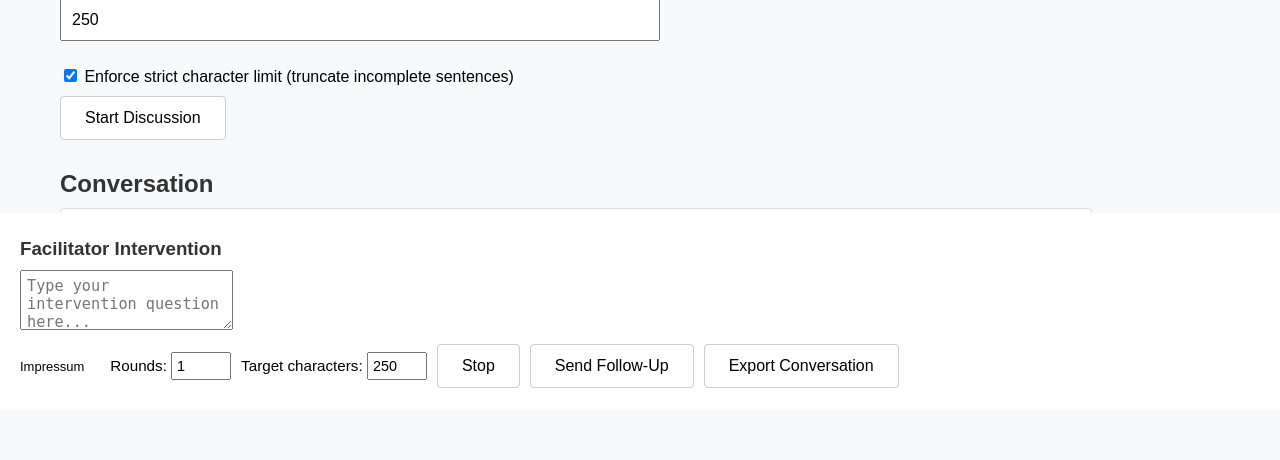
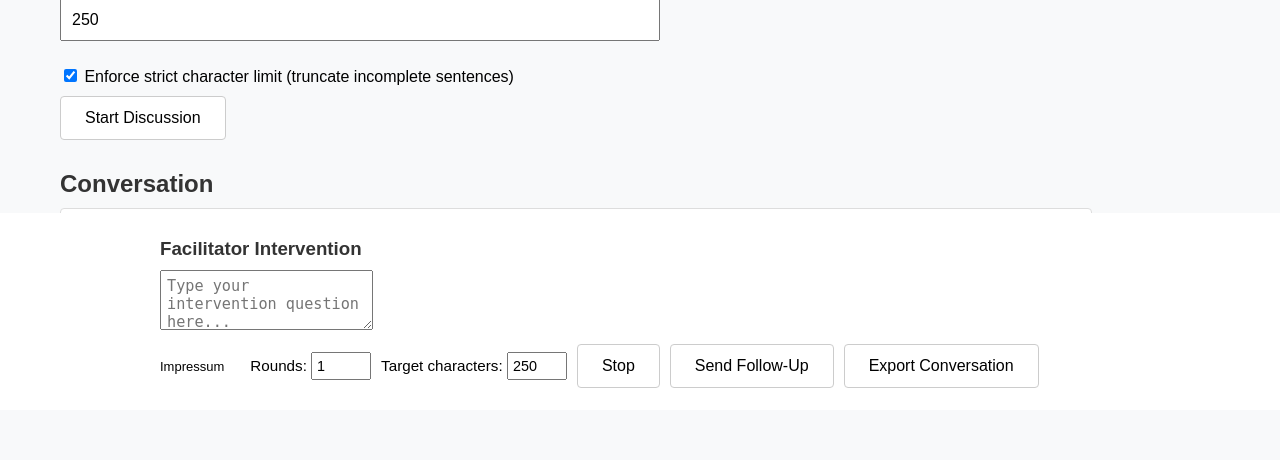
Before and after one commit to tannenbach/focus-ai, a Flask app: page / in a window 1280 px wide. Shown: the part 448-908 px from the top of the page. Run offline with Flask 3, Linux system fonts and the light colour scheme.

Commit message:
Refactor CSS styles for layout and alignment
Updated CSS styles for various elements including chat entry, facilitator section, and textarea.

```diff
--- a/static/style.css
+++ b/static/style.css
@@ -97,7 +97,7 @@ button:hover,
 }
 
 /* Speaker label */
-.chat-entry strong,
+chat-entry strong,
 .entry strong {
   display: block;
   color: #222;
@@ -135,11 +135,11 @@ button:hover,
   box-sizing: border-box;
 }
 
-/* 4. Wrapper für Facilitator-Bereich – bündig mit Conversation */
+/* 4. Wrapper für Facilitator-Bereich – zentriert wie Conversation */
 #followup-section .fu-wrapper {
-  width: 100%;
-  margin: 0;
-  padding: 0 20px;      /* gleiche horizontale Einrückung wie #main-container */
+  max-width: 1000px;     /* gleiche Breite wie #log */
+  margin: 0 auto;        /* zentriert */
+  padding: 0 20px;       /* gleiche Einrückung wie oben */
   box-sizing: border-box;
 }
 
@@ -148,13 +148,13 @@ button:hover,
   display: flex;
   flex-direction: column;
   align-items: flex-start;
-  max-width: 1000px;    /* gleiche max-Breite wie #log */
+  width: 100%;
 }
 
-/* Intervention-Textarea – bündig mit Buttons/Export */
+/* Intervention-Textarea – volle Containerbreite */
 #followup-section .fi-text textarea {
   width: 100%;
-  max-width: 1000px;
+  max-width: 100%;
   height: 60px;
   resize: vertical;
   padding: 6px;
@@ -295,7 +295,7 @@ button:hover,
   margin-right: 16px;      /* Abstand zu "Rounds" */
   margin-left: 0;          /* ganz links */
   font-size: 13px;         /* etwas dezenter als der Rest */
-  color: #000;             /* schwarz, nicht blau */
+  color: #000;             /* schwarz */
   text-decoration: none;
 }
 
```
